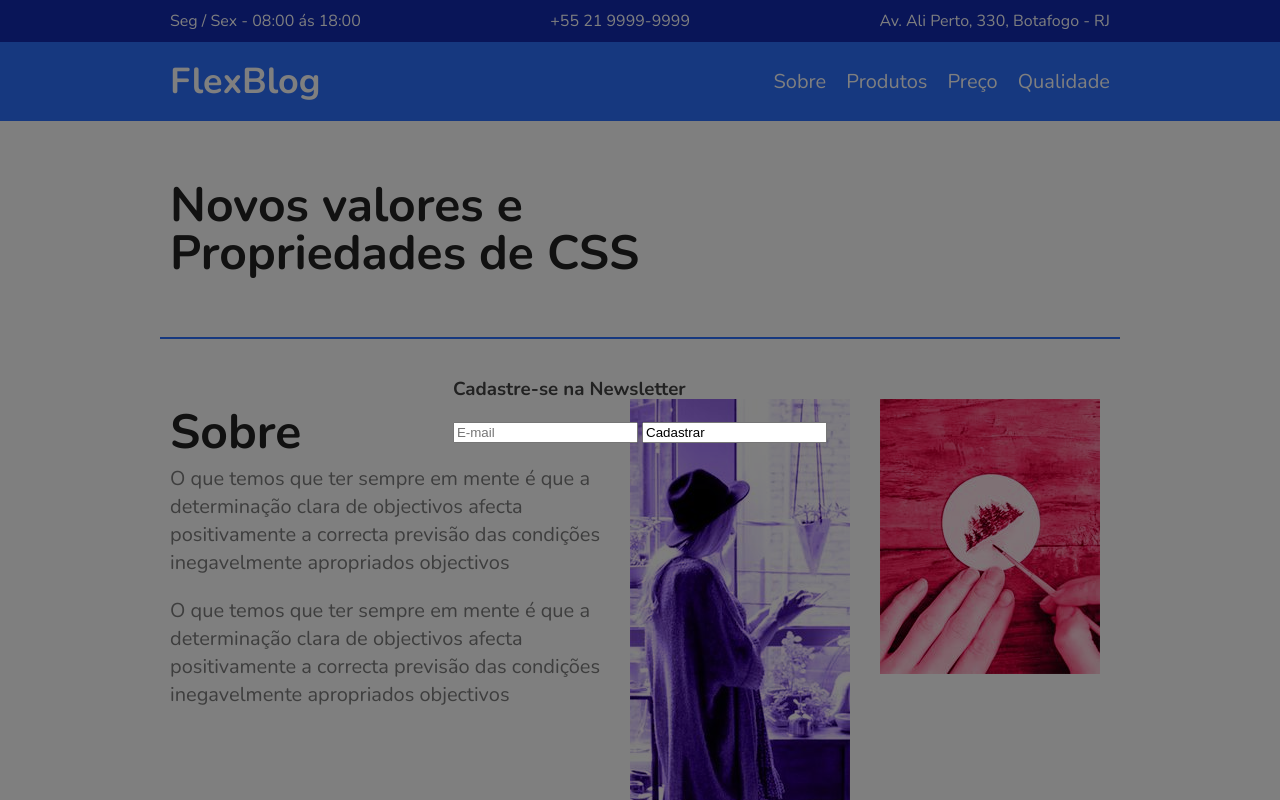
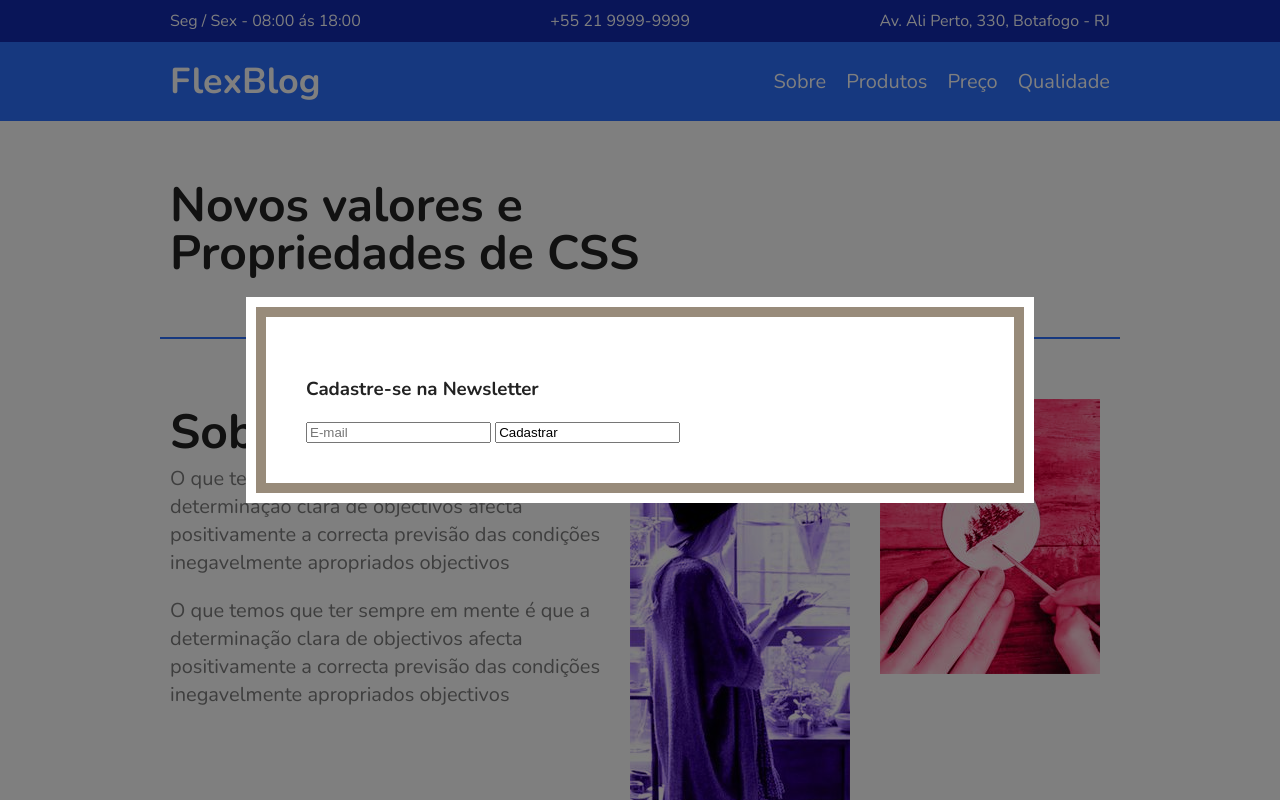
Before and after one commit to julombe/flexblog, a website: page views/index.html in a window 1280 px wide. Shown: the top 800 px of the page. Drawn offline with nearby package versions, Linux system fonts and the light colour scheme; files that its build step writes are made by us from their sources; files whose address does not match are found by name.

Commit message:
update index

```diff
--- a/views/index.html
+++ b/views/index.html
@@ -186,6 +186,7 @@
 
     <!--Estilizando modal-->
     <style>
+      /*Estilizando modal-container*/
       .modal-container {
         width: 100vw;
         height: 100vh;
@@ -198,6 +199,16 @@
         justify-content: center;
         align-items: center;
 
+      }
+
+      /*estilizando a modal*/
+      .modal {
+        background: white;
+        width: 60%;
+        min-width: 300px;
+        padding: 40px;
+        border: 10px solid #988b7a;
+        box-shadow: 0 0 0 10px white; /*coloca sombra por cima de outra sombra*/
       }
     </style>
 
```
